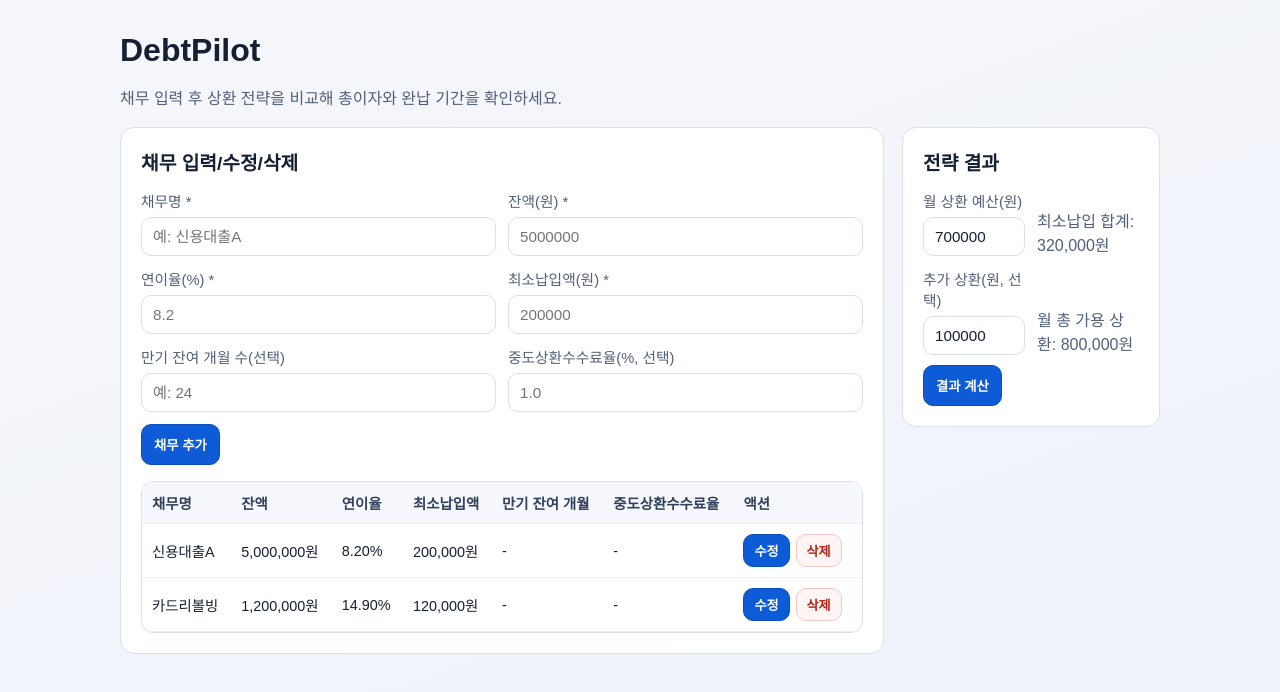
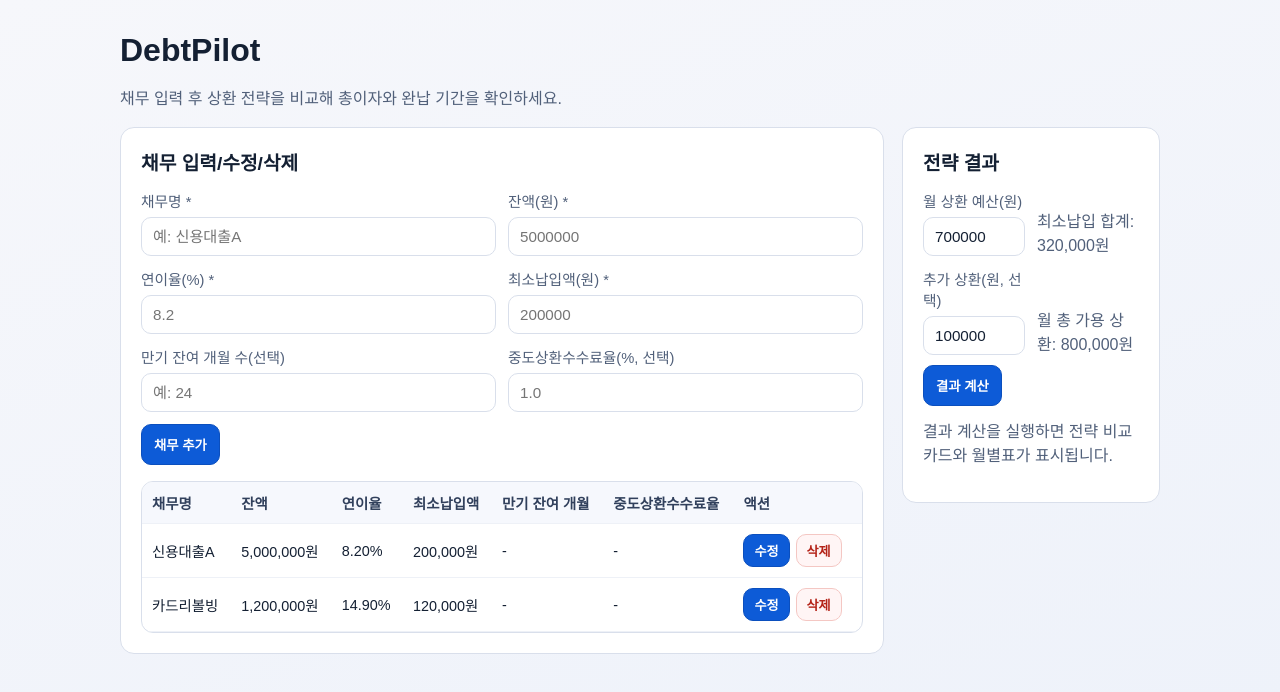
Before and after one commit to asusikai/loan-debt-planner, a Next.js app: page / in a window 1280 px wide. Shown: the top 692 px of the page. Built offline with nearby package versions, Linux system fonts and the light colour scheme.

Commit message:
feat(ui): 결과 빈 상태 처리 추가 및 TASK7-5 완료

```diff
--- a/src/app/globals.css
+++ b/src/app/globals.css
@@ -290,6 +290,10 @@ table {
   margin-top: 10px;
 }
 
+.result-empty {
+  margin-top: 12px;
+}
+
 .payment-pagination {
   margin-top: 10px;
   display: grid;
--- a/src/app/page.tsx
+++ b/src/app/page.tsx
@@ -339,7 +339,9 @@ export default function HomePage() {
                 <PaymentTable monthlyPlans={activePlan?.slice(0, 120) ?? []} />
               </div>
             </>
-          ) : null}
+          ) : (
+            <p className="muted result-empty">결과 계산을 실행하면 전략 비교 카드와 월별표가 표시됩니다.</p>
+          )}
         </section>
       </div>
       <ConfirmationDialog
```
Also changed, not shown: .taskmaster/tasks/tasks.json.
